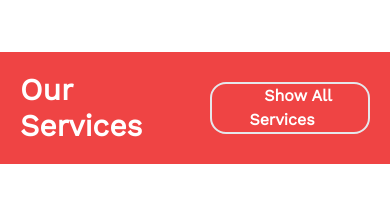
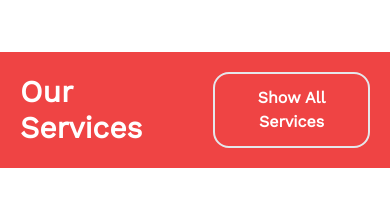
Before and after one commit to shivam1317/DreamCatcherzz, a React (Create React App) app: page / in a window 390 px wide. Shown: the part 1345-1543 px from the top of the page. Built offline with nearby package versions, Linux system fonts and the light colour scheme.

Commit message:
Made modal responsive

```diff
--- a/src/components/Home.jsx
+++ b/src/components/Home.jsx
@@ -47,7 +47,7 @@ function Home() {
                 </h2>
                 <p className="text-lg my-1 self-start">{data.description}</p>
                 <button className="bg-red-600 text-white hover:bg-white hover:text-red-600 transition-all ease-in-out p-3 hover:border-red-600 border-2 rounded-lg my-2 self-start">
-                  {data.buttonText}
+                  <NavLink to="/contact">{data.buttonText}</NavLink>
                 </button>
               </div>
               <img
@@ -75,11 +75,8 @@ function Home() {
       </div> */}
       <div className="flex items-center justify-between my-5  font-bold bg-red-500 text-white p-5">
         <h1 className="text-3xl">Our Services </h1>
-        <button className=" lg:inline-flex lg:w-auto rounded-2xl text-white font-bold ml-5 bg-transparent border-2 hover:border-white hover:bg-white hover:text-red-500 transition-all duration-500">
-          <NavLink to="/services" className="p-4 ">
-            {" "}
-            Show All Services{" "}
-          </NavLink>
+        <button className=" lg:inline-flex lg:w-auto rounded-2xl text-white font-bold ml-5 bg-transparent border-2 hover:border-white hover:bg-white hover:text-red-500 transition-all duration-500 md:text-center p-3">
+          <NavLink to="/services">Show All Services</NavLink>
         </button>
       </div>
       <Swiper
--- a/src/components/Modal.jsx
+++ b/src/components/Modal.jsx
@@ -43,8 +43,8 @@ const Modal = ({ open, onClose }) => {
                       />
                     </svg>
                   </div>
-                  <div className="flex justify-evenly p-5 rounded-b-lg">
-                    <div className="flex flex-col justify-evenly items-center w-2/5">
+                  <div className="flex justify-evenly p-5 rounded-b-lg flex-wrap">
+                    <div className="flex flex-col justify-evenly items-center lg:w-2/5 md:w-full">
                       <img
                         src="./images/interior.jpg"
                         alt="interior"
@@ -67,7 +67,7 @@ const Modal = ({ open, onClose }) => {
                       </div>
                     </div>
                     <div
-                      className="w-1/2 max-w-lg"
+                      className="lg:w-1/2 md:w-full max-w-lg"
                       // ref={form}
                       // onSubmit={closePopup}
                       autoComplete="off"
--- a/src/css/modal.css
+++ b/src/css/modal.css
@@ -12,7 +12,7 @@
 
 @media (max-width: 768px) {
   .modal {
-    width: 280px;
+    width: 330px;
   }
 }
 
```
